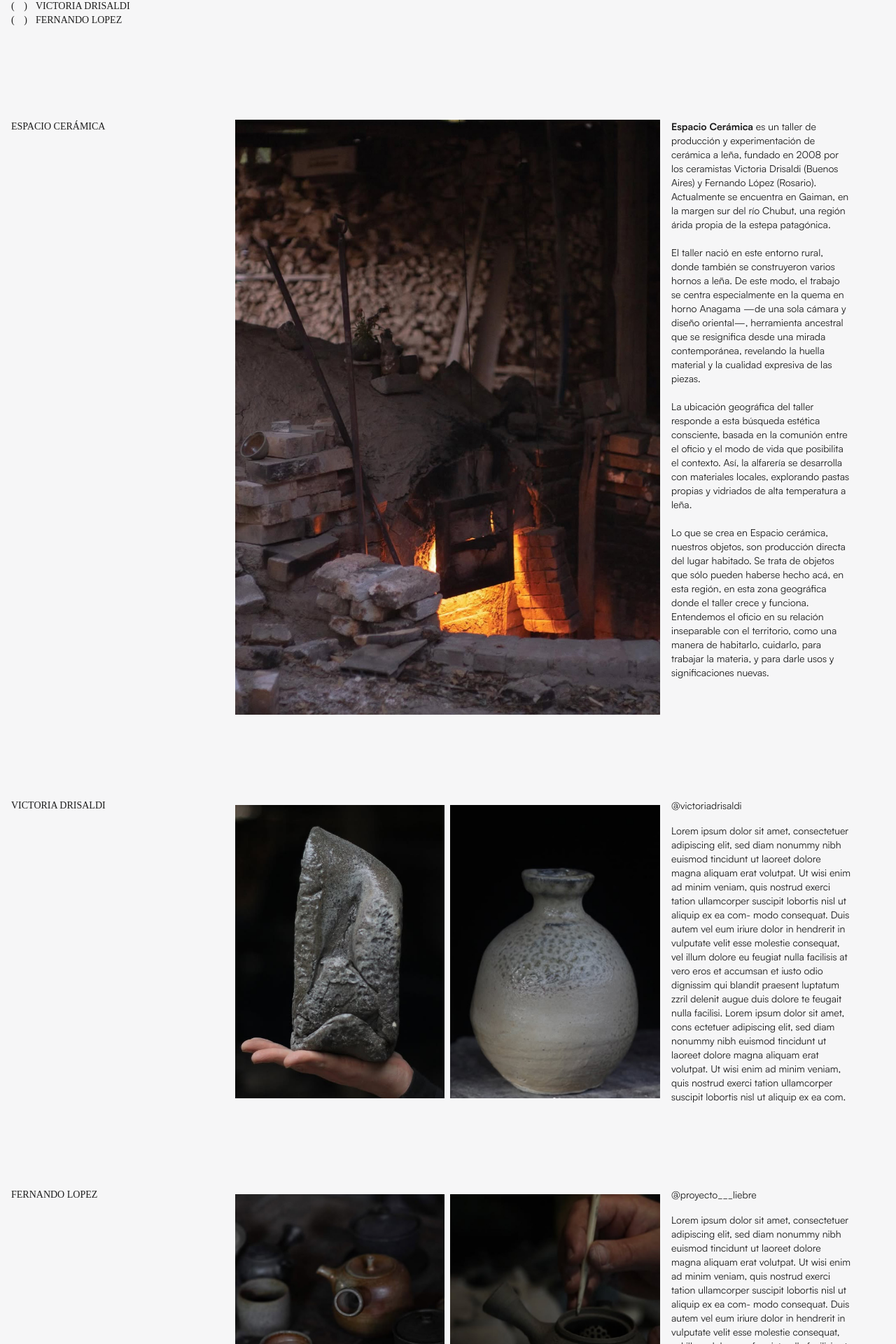
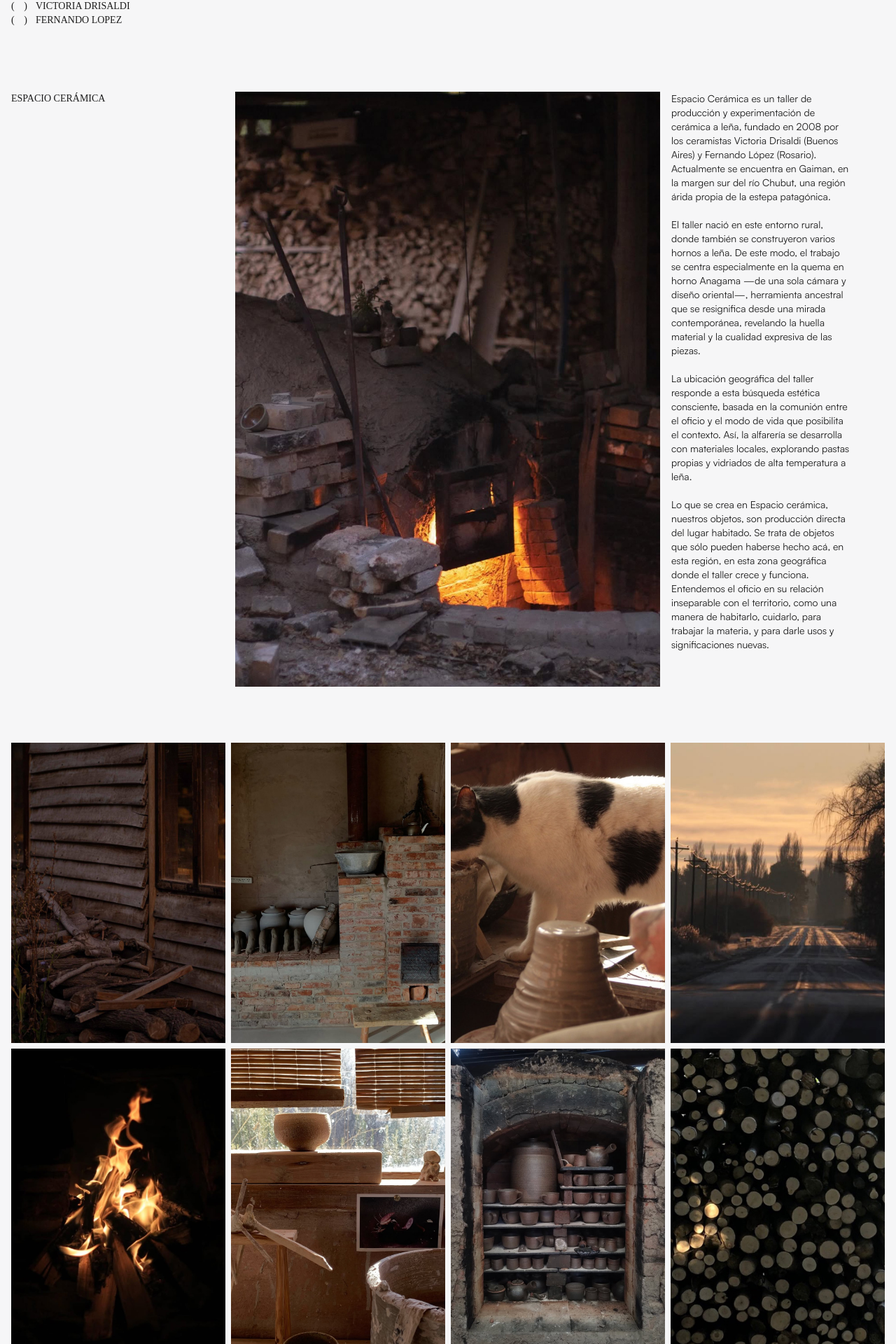
Before and after one commit to marianoariassoy/espacioceramica, a Next.js app: page /acerca-de in a window 1280 px wide. Shown: the part 77-1997 px from the top of the page at 70% size. Built offline with nearby package versions, Linux system fonts and the light colour scheme.

Commit message:
initial commit

```diff
--- a/src/app/acerca-de/page.tsx
+++ b/src/app/acerca-de/page.tsx
@@ -1,7 +1,6 @@
 "use client";
 
 import Item from "@/components/item";
-import Nav from "@/components/nav";
 import Footer from "@/components/footer";
 import ImageModal from "@/components/ImageModal";
 import { useState, useEffect } from "react";
@@ -24,7 +23,7 @@ const page = () => {
 
   return (
     <section>
-      <div className="fixed top-12 w-full py-2 flex flex-col bg-[#f6f6f7]">
+      <div className="fixed top-12 w-full py-2 flex flex-col bg-[#f6f6f7] z-10">
         <Item
           title="ESPACIO CERÁMICA"
           active={article === "#espacio-ceramica"}
@@ -44,7 +43,7 @@ const page = () => {
 
       <div className="flex flex-col mt-20">
         <article
-          className="flex flex-col lg:flex-row gap-4 pt-30"
+          className="flex flex-col lg:flex-row gap-4 pt-20"
           id="espacio-ceramica"
         >
           <div className="lg:w-1/4">
@@ -61,12 +60,11 @@ const page = () => {
           </div>
           <div className="text-sm lg:w-1/4 lg:pr-12">
             <p>
-              <strong>Espacio Cerámica </strong>
-              es un taller de producción y experimentación de cerámica a leña,
-              fundado en 2008 por los ceramistas Victoria Drisaldi (Buenos
-              Aires) y Fernando López (Rosario). Actualmente se encuentra en
-              Gaiman, en la margen sur del río Chubut, una región árida propia
-              de la estepa patagónica. <br />
+              Espacio Cerámica es un taller de producción y experimentación de
+              cerámica a leña, fundado en 2008 por los ceramistas Victoria
+              Drisaldi (Buenos Aires) y Fernando López (Rosario). Actualmente se
+              encuentra en Gaiman, en la margen sur del río Chubut, una región
+              árida propia de la estepa patagónica. <br />
               <br />
               El taller nació en este entorno rural, donde también se
               construyeron varios hornos a leña. De este modo, el trabajo se
@@ -95,7 +93,53 @@ const page = () => {
         </article>
 
         <article
-          className="flex flex-col lg:flex-row gap-4 pt-30"
+          className="grid grid-cols-2 lg:grid-cols-4 gap-2 pt-20"
+          id="voluntariados"
+        >
+          <ImageModal
+            setFile={setFile}
+            alt="Voluntariado"
+            file="/images/voluntariado-1.jpg"
+          />
+          <ImageModal
+            setFile={setFile}
+            alt="Voluntariado"
+            file="/images/voluntariado-2.jpg"
+          />
+          <ImageModal
+            setFile={setFile}
+            alt="Voluntariado"
+            file="/images/voluntariado-3.jpg"
+          />
+          <ImageModal
+            setFile={setFile}
+            alt="Voluntariado"
+            file="/images/voluntariado-4.jpg"
+          />
+          <ImageModal
+            setFile={setFile}
+            alt="Voluntariado"
+            file="/images/voluntariado-5.jpg"
+          />
+          <ImageModal
+            setFile={setFile}
+            alt="Voluntariado"
+            file="/images/voluntariado-6.jpg"
+          />
+          <ImageModal
+            setFile={setFile}
+            alt="Voluntariado"
+            file="/images/voluntariado-7.jpg"
+          />
+          <ImageModal
+            setFile={setFile}
+            alt="Voluntariado"
+            file="/images/voluntariado-8.jpg"
+          />
+        </article>
+
+        <article
+          className="flex flex-col lg:flex-row gap-4 pt-20"
           id="victoria-drisaldi"
         >
           <div className="lg:w-1/4">
@@ -143,7 +187,7 @@ const page = () => {
         </article>
 
         <article
-          className="flex flex-col lg:flex-row gap-4 pt-30"
+          className="flex flex-col lg:flex-row gap-4 pt-20"
           id="fernando-lopez"
         >
           <div className="lg:w-1/4">
--- a/src/app/tienda/[slug]/page.tsx
+++ b/src/app/tienda/[slug]/page.tsx
@@ -1,8 +1,9 @@
 "use client";
 
 import Info from "@/components/info";
+import Info2 from "@/components/info2";
+import Envio from "@/components/envio";
 import { useState, useEffect } from "react";
-import Credits from "@/components/credits";
 
 const page = () => {
   const [goToImage, setGoToImage] = useState(1);
@@ -42,28 +43,34 @@ const page = () => {
 
   return (
     <section className="relative">
-      <div className="fixed top-2 hidden lg:block z-50">
-        <Credits />
-      </div>
       <div className="flex flex-col lg:flex-row-reverse pt-30 lg:pt-40 pb-2">
-        <div className="lg:fixed lg:left-6 lg:w-1/3 flex flex-col gap-y-10 lg:gap-y-20 lg:pr-20 pb-8">
-          <h1 className="text-4xl font-[--lastik-regular] uppercase">
+        <div className="lg:fixed lg:left-6 lg:w-2/5 flex flex-col gap-y-10 lg:pr-20 pb-8">
+          <h1 className="text-3xl lg:text-4xl font-[--lastik-regular] uppercase">
             Tetera Kyusu
           </h1>
           <div>
-            <Info title="Tiempo de Entrega" description="6 - 8 semanas" />
-            <Info title="Material" description="Arcilla" />
-            <Info title="Tipo de Horno" description="Anagama, 2022" />
+            <Info title="Detalle" description="Arcilla en Horno Anagama" />
             <Info title="Precio" description="ARS 80,000.00 / USD 1000.00" />
-            <Info
+            <Info title="Autor" description="Victoria Drisaldi" />
+            <Info2
               title="Dimensiones"
-              description={`O 44 x A 177 cm
-O 17”” x H 68””
+              description={`Ø 44 x A 177 cm
+Ø 17”” x H 68””
 Consultar por tamaño a medida`}
             />
+            <div className="flex gap-x-4 mb-2 pb-2 text-sm border-b border-black">
+              <div className="w-1/3"> </div>
+              <div className="w-2/3 font-[--lastik-regular]">
+                <button className="cursor-pointer hover:text-white hover:bg-black">
+                  AGREGAR AL CARRITO
+                </button>
+              </div>
+            </div>
+
+            <Envio />
           </div>
         </div>
-        <div className="lg:w-2/3 flex">
+        <div className="lg:w-3/5 flex">
           <div className="flex-1 flex flex-col gap-y-2 lg:pr-30">
             <div id="image-1">
               <img
--- a/src/components/card.tsx
+++ b/src/components/card.tsx
@@ -14,9 +14,12 @@ const card = () => {
       </div>
       <div className="text-sm flex flex-col gap-y-4 leading-4">
         <h2>Tetera kyusu</h2>
-        <p>
-          Dimensiones <br /> O 44 x A 177 cm <br /> O 17”” x H 68”” <br />
-        </p>
+        <div>
+          <h2>Dimensiones</h2>
+          <span className="font-[--lastik-regular]">
+            &Oslash; 44 x A 177 cm <br /> &Oslash; 17”” x H 68”” <br />
+          </span>
+        </div>
       </div>
     </article>
   );
--- /dev/null
+++ b/src/components/envio.tsx
@@ -0,0 +1,42 @@
+"use client";
+
+import { useState } from "react";
+
+const envio = () => {
+  const [open, setOpen] = useState(false);
+
+  return (
+    <div className="pb-2 mb-2 border-b border-black text-sm">
+      <div
+        className="flex gap-4 justify-between cursor-pointer hover:opacity-70"
+        onClick={() => setOpen(!open)}
+      >
+        <div>Detalles del envío</div>
+        <div>{open ? "-" : "+"}</div>
+      </div>
+
+      {open ? (
+        <div className="my-4 leading-4 text-xs">
+          Cada pieza de cerámica que enviamos viaja con el mismo cuidado con el
+          que fue creada. Primero la envolvemos cuidadosamente en papel de seda
+          y luego en varias capas de burbujas de aire, para proteger cada
+          detalle.
+          <br /> <br />
+          Después, la colocamos dentro de una caja de cartón resistente,
+          completamente acolchada con viruta de papel o espuma, de modo que la
+          pieza quede firme y no se mueva. <br /> <br />
+          Esa primera caja va dentro de una segunda, un poco más grande, con un
+          nuevo relleno amortiguante entre ambas. Este sistema de doble caja nos
+          permite asegurar que la cerámica esté protegida frente a golpes o
+          movimientos durante el transporte. Por último, sellamos todo con cinta
+          reforzada y rotulamos el paquete con la indicación “Frágil” y “Este
+          lado arriba”. <br /> <br />
+          Así garantizamos que cada pieza llegue a destino tal como salió de
+          nuestro taller: intacta, lista para ser parte de tu espacio.
+        </div>
+      ) : null}
+    </div>
+  );
+};
+
+export default envio;
--- /dev/null
+++ b/src/components/info2.tsx
@@ -0,0 +1,18 @@
+const info = ({
+  title,
+  description,
+}: {
+  title: string;
+  description: string;
+}) => {
+  return (
+    <div className="flex gap-x-4 mb-2 pb-10 text-sm leading-4">
+      <div className="w-1/3">{title}</div>
+      <div className="w-2/3 font-[--lastik-regular] whitespace-break-spaces">
+        {description}
+      </div>
+    </div>
+  );
+};
+
+export default info;
--- a/src/components/modal.tsx
+++ b/src/components/modal.tsx
@@ -1,12 +1,12 @@
 const modal = ({ file, setFile }: { file: string; setFile: any }) => {
   return (
     <div
-      className="fixed top-0 left-0 h-screen w-screen flex justify-center items-center bg-white/30 p-8 lg:p-12 z-50 cursor-pointer"
+      className="fixed top-0 left-0 h-screen w-screen flex justify-center items-center bg-[#f6f6f7] p-8 lg:p-14 pb-8 z-10 cursor-pointer"
       onClick={() => setFile("")}
     >
       <img src={file} className="h-full w-full object-contain object-center" />
 
-      <button className="absolute top-4 right-4 hover:text-white cursor-pointer">
+      <button className="absolute top-12 right-2 hover:opacity-70 cursor-pointer">
         <svg
           xmlns="http://www.w3.org/2000/svg"
           fill="none"
```
Also changed, not shown: src/app/hornos/page.tsx (+25 -25 lines), src/app/residencias/voluntariados.tsx (+6 -7 lines), src/app/tienda/page.tsx (+18 -21 lines).
